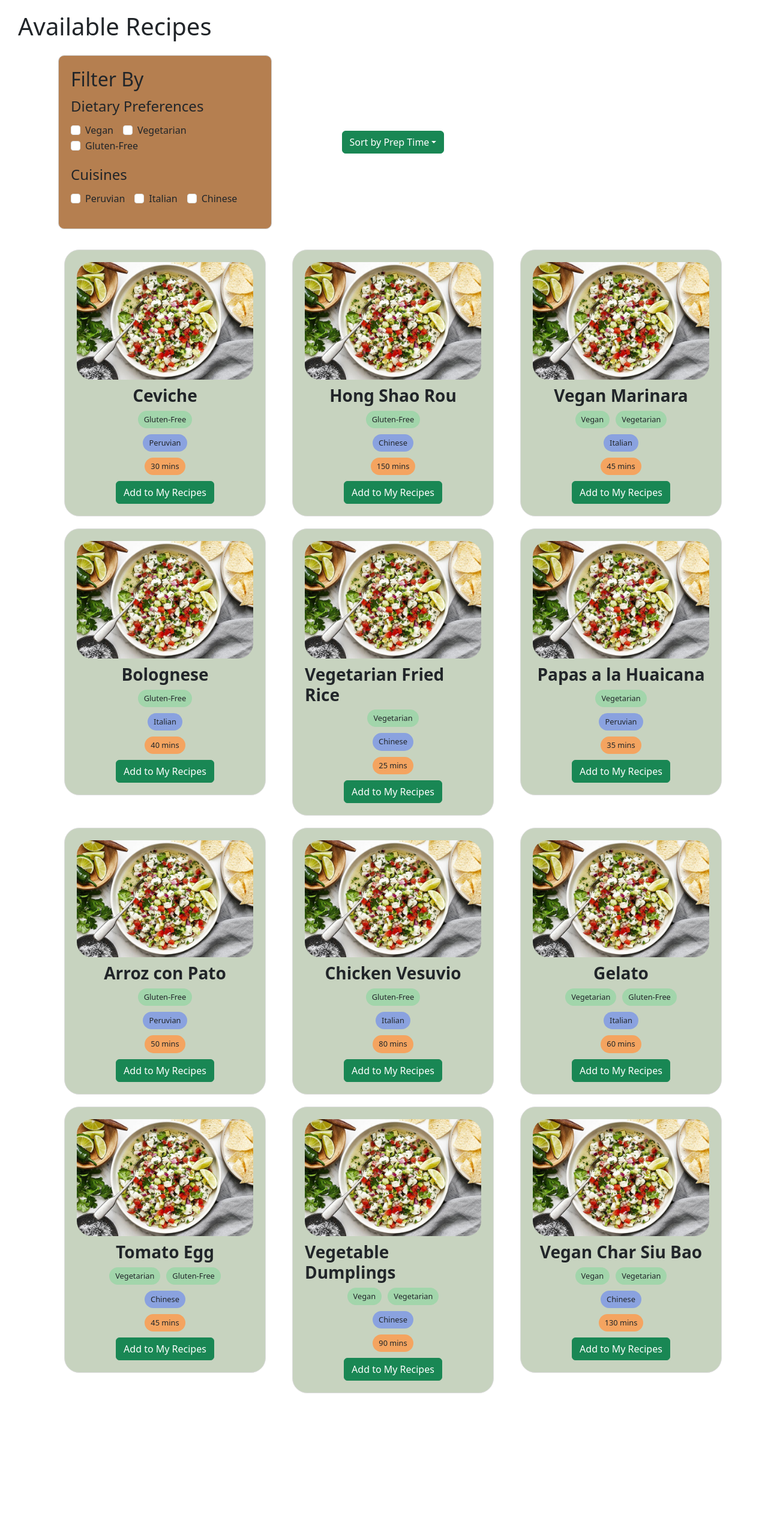
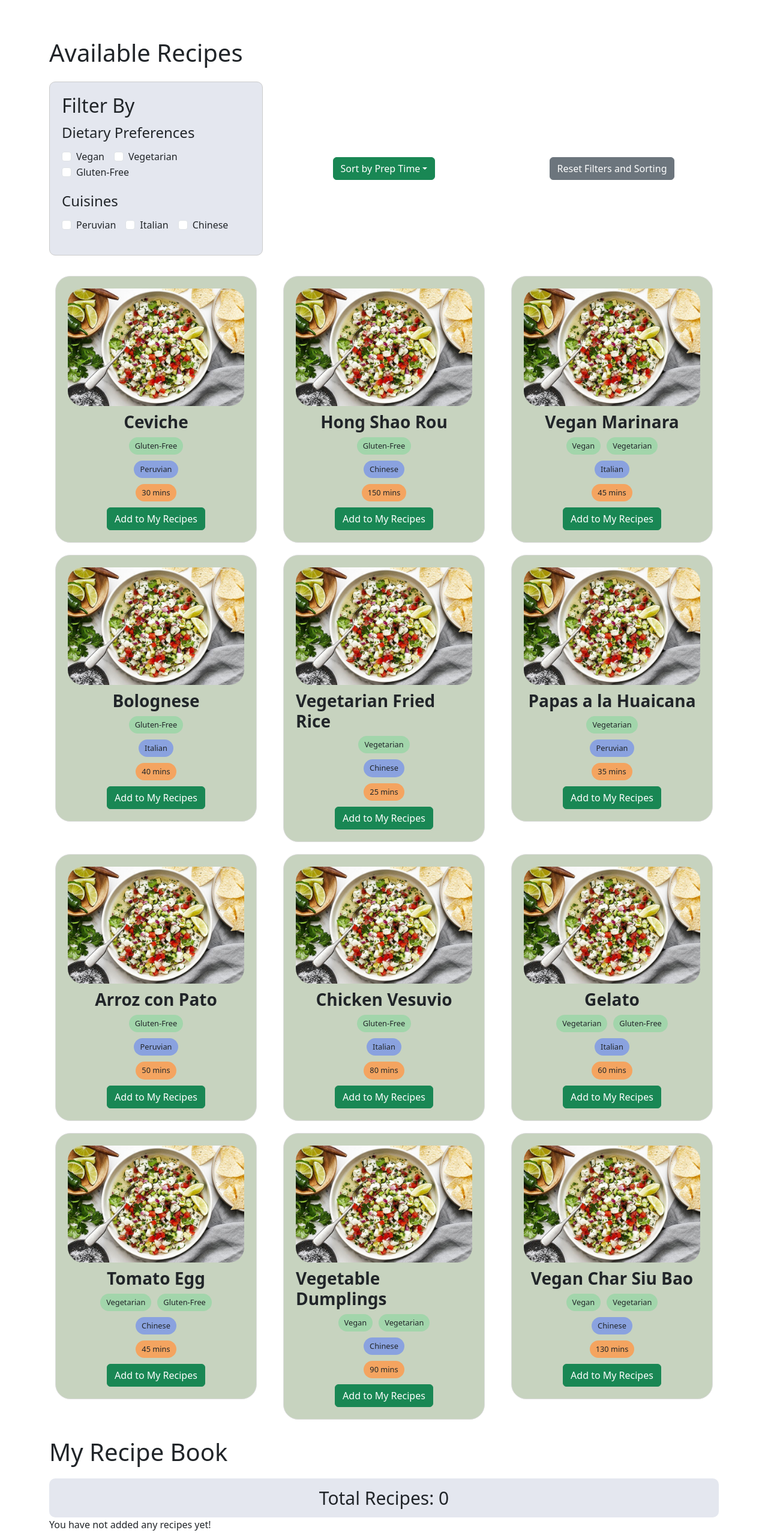
Before and after one commit to angelay1006/CS1300-Development, a React (Create React App) app: page / in a window 1280 px wide. Shown: the part 80-2646 px from the top of the page at 60% size. Before the commit the page ends 2413 px from the top, so only its background shows below. Built offline with nearby package versions, Linux system fonts and the light colour scheme.

Commit message:
everything works so far

```diff
--- a/src/App.css
+++ b/src/App.css
@@ -1,13 +1,18 @@
 .main-content {
   padding-top: 100px;
-  padding-left: 30px;
 }
 
 .heading-fonts {
   font-size: 40px;
+  margin: auto;
+  padding-top: 20px;
 }
 
-/* .col-md-4 {
-  display: flex;
-  align-items: center;
-} */
+.recipe-count-box {
+  background-color: #E4E7EF; /* Light grey background, you can choose any color */
+  padding: 10px;
+  margin-top: 20px; /* Adjust as needed */
+  border-radius: 10px; /* Optional: for rounded corners */
+  text-align: center; /* Centers the text */
+  font-size: 30px;
+}
--- a/src/App.js
+++ b/src/App.js
@@ -4,10 +4,7 @@ import recipes from './components/Recipes';
 import 'bootstrap/dist/css/bootstrap.min.css';
 import React, { useState, useEffect } from 'react';
 import FilterComponent from './components/Filter';
-import Sort from './components/Sort'; // Import the Sort component
-
-
-
+import Sort from './components/Sort';
 
 
 
@@ -21,9 +18,26 @@ function App() {
   const [selectedCuisines, setSelectedCuisines] = useState([]);
   const [selectedDietaryPreferences, setSelectedDietaryPreferences] = useState([]);
 
+  // reset
+  const resetFiltersAndSorting = () => {
+    setSelectedCuisines([]); // Reset selected cuisines
+    setSelectedDietaryPreferences([]); // Reset selected dietary preferences
+    setSortOrder('default'); // Reset sort order to default
+  };
 
-  const handleSortChange = (newSortOrder) => {
-    setSortOrder(newSortOrder);
+  // recipe book
+  const [myRecipes, setMyRecipes] = useState([]);
+  const toggleRecipeInMyBook = (recipe) => {
+    setMyRecipes(currentRecipes => {
+      const isRecipePresent = currentRecipes.some(r => r.id === recipe.id);
+      if (isRecipePresent) {
+        // remove recipe if already in myrecipebook
+        return currentRecipes.filter(r => r.id !== recipe.id);
+      } else {
+        // add recipe if not in myrecipebook
+        return [...currentRecipes, recipe];
+      }
+    })
   };
 
 
@@ -61,44 +75,76 @@ function App() {
 
 
 
-
   return (
     <div className="app">
       <Header />
 
       <div className="main-content">
-        <h1 className="heading-fonts"> Available Recipes </h1>
-
 
         {/* row for filter and sorting */}
         <div className="container">
           <div className="row mt-4">
+              <h1 className="heading-fonts"> Available Recipes </h1>
+          </div>
+          <div className="row mt-4">
             <div className="col-md-4">
-              <FilterComponent onFilterChange={handleFilterChange} className="w-100"/>
+              <FilterComponent
+                onFilterChange={handleFilterChange}
+                selectedCuisines={selectedCuisines}
+                selectedDietaryPreferences={selectedDietaryPreferences}
+                className="w-100"/>
             </div>
 
             <div className="col-md-4 d-flex align-items-center justify-content-center">
               <Sort onSortChange={setSortOrder} />
             </div>
+
+            <div className="col-md-4 d-flex align-items-center justify-content-center">
+              <button className="btn btn-secondary" onClick={resetFiltersAndSorting}>Reset Filters and Sorting</button>
+            </div>
           </div>
 
-
+        {/* row for cards */}
           <div className="row mt-4">
             {filteredRecipes.map((recipe) => (
               <div className="col-md-4" key={recipe.id}>
                 <RecipeCard
                   recipe={recipe}
-                    onActionClick={() => console.log(`Action clicked for recipe with id: ${recipe.id}`)}
-                    isInMyRecipes={false}
+                  onToggleMyRecipe={() => toggleRecipeInMyBook(recipe)}
+                  isInMyRecipes={myRecipes.some(r => r.id === recipe.id)}
                 />
               </div>
             ))}
           </div>
 
+          <div className="row mt-10">
+            <h1 className="heading-fonts"> My Recipe Book </h1>
           </div>
+
+          <div className="my-recipe-book">
+            <div className="recipe-count-box">
+              Total Recipes: <span className="recipe-count">{myRecipes.length}</span>
             </div>
 
 
+
+            {myRecipes.length > 0 ? (
+              <div className="recipe-list-box"> {/* Wrap recipes in styled box */}
+                <ul>
+                  {myRecipes.map(recipe => (
+                    <li key={recipe.id} className="recipe-item"> {/* Style each list item */}
+                      {recipe.title} - {recipe.cuisine} - {recipe.dietaryPreference.join(', ')}
+                    </li>
+                    ))}
+                </ul>
+              </div>
+            ) : (
+              <p>You have not added any recipes yet!</p>
+            )}
+          </div>
+
+          </div>
+        </div>
       </div>
 
   );
--- a/src/components/Filter.css
+++ b/src/components/Filter.css
@@ -1,5 +1,5 @@
 .filter-box {
-    background-color: #B57F50;
+    background-color: #E4E7EF;
     border: 1px solid #ccc;
     padding: 20px;
     border-radius: 10px;
--- a/src/components/Filter.jsx
+++ b/src/components/Filter.jsx
@@ -2,10 +2,7 @@ import React, {useState} from 'react';
 import Form from 'react-bootstrap/Form';
 import './Filter.css';
 
-const FilterComponent = ({onFilterChange}) => {
-    const [selectedCuisines, setSelectedCuisines] = useState([]);
-    const [selectedDietaryPreferences, setSelectedDietaryPreferences] = useState([])
-
+const FilterComponent = ({onFilterChange, selectedCuisines, selectedDietaryPreferences}) => {
     const handleCuisineChange = (e) => {
         const newCuisines = e.target.checked
         // if checkbox is checked
@@ -13,7 +10,6 @@ const FilterComponent = ({onFilterChange}) => {
         // if checkbox is unchecked
         : selectedCuisines.filter(cuisine => cuisine !== e.target.value);
 
-        setSelectedCuisines(newCuisines);
         onFilterChange(newCuisines, selectedDietaryPreferences)
     }
 
@@ -21,7 +17,8 @@ const FilterComponent = ({onFilterChange}) => {
         const newDietaryPreferences = e.target.checked
         ? [...selectedDietaryPreferences, e.target.value]
         : selectedDietaryPreferences.filter(diet => diet !== e.target.value);
-        setSelectedDietaryPreferences(newDietaryPreferences);
+
+
         onFilterChange(selectedCuisines, newDietaryPreferences);
     }
 
@@ -38,6 +35,7 @@ const FilterComponent = ({onFilterChange}) => {
                     id="dietary-preference-vegan"
                     onChange={handleDietaryChange}
                     value="Vegan"
+                    checked={selectedDietaryPreferences.includes('Vegan')}
                 />
                 <Form.Check
                     inline
@@ -47,6 +45,7 @@ const FilterComponent = ({onFilterChange}) => {
                     id="dietary-preference-vegetarian"
                     onChange={handleDietaryChange}
                     value="Vegetarian"
+                    checked={selectedDietaryPreferences.includes('Vegetarian')}
                 />
                 <Form.Check
                     inline
@@ -56,6 +55,7 @@ const FilterComponent = ({onFilterChange}) => {
                     id="dietary-preference-gluten-free"
                     onChange={handleDietaryChange}
                     value="Gluten-Free"
+                    checked={selectedDietaryPreferences.includes('Gluten-Free')}
                 />
             </div>
 
@@ -70,6 +70,7 @@ const FilterComponent = ({onFilterChange}) => {
                     id="cuisine-peruvian"
                     onChange={handleCuisineChange}
                     value="Peruvian"
+                    checked={selectedCuisines.includes('Peruvian')}
                 />
                 <Form.Check
                     inline
@@ -79,6 +80,7 @@ const FilterComponent = ({onFilterChange}) => {
                     id="cuisine-italian"
                     onChange={handleCuisineChange}
                     value="Italian"
+                    checked={selectedCuisines.includes('Italian')}
                 />
                 <Form.Check
                     inline
@@ -88,6 +90,7 @@ const FilterComponent = ({onFilterChange}) => {
                     id="cuisine-chinese"
                     onChange={handleCuisineChange}
                     value="Chinese"
+                    checked={selectedCuisines.includes('Chinese')}
                 />
             </div>
         </Form>
--- a/src/components/RecipeCard.jsx
+++ b/src/components/RecipeCard.jsx
@@ -2,7 +2,7 @@ import React from 'react';
 import './RecipeCard.css';
 
 
-const RecipeCard = ({recipe, onActionClick, isInMyRecipes}) => {
+const RecipeCard = ({recipe, onToggleMyRecipe, isInMyRecipes}) => {
     return (
         <div className="recipe-card">
             <img src={recipe.imageUrl} alt="foodpic" className="recipe-image" />
@@ -25,7 +25,7 @@ const RecipeCard = ({recipe, onActionClick, isInMyRecipes}) => {
             </div>
 
 
-            <button type="button" class="btn btn-success" onClick={() => onActionClick(recipe.id)}>
+            <button type="button" className="btn btn-success" onClick={onToggleMyRecipe}>
                 {isInMyRecipes ? 'Remove from My Recipes' : 'Add to My Recipes'}
             </button>
         </div>
```
Lines whose indentation alone changed are shown as unchanged.
